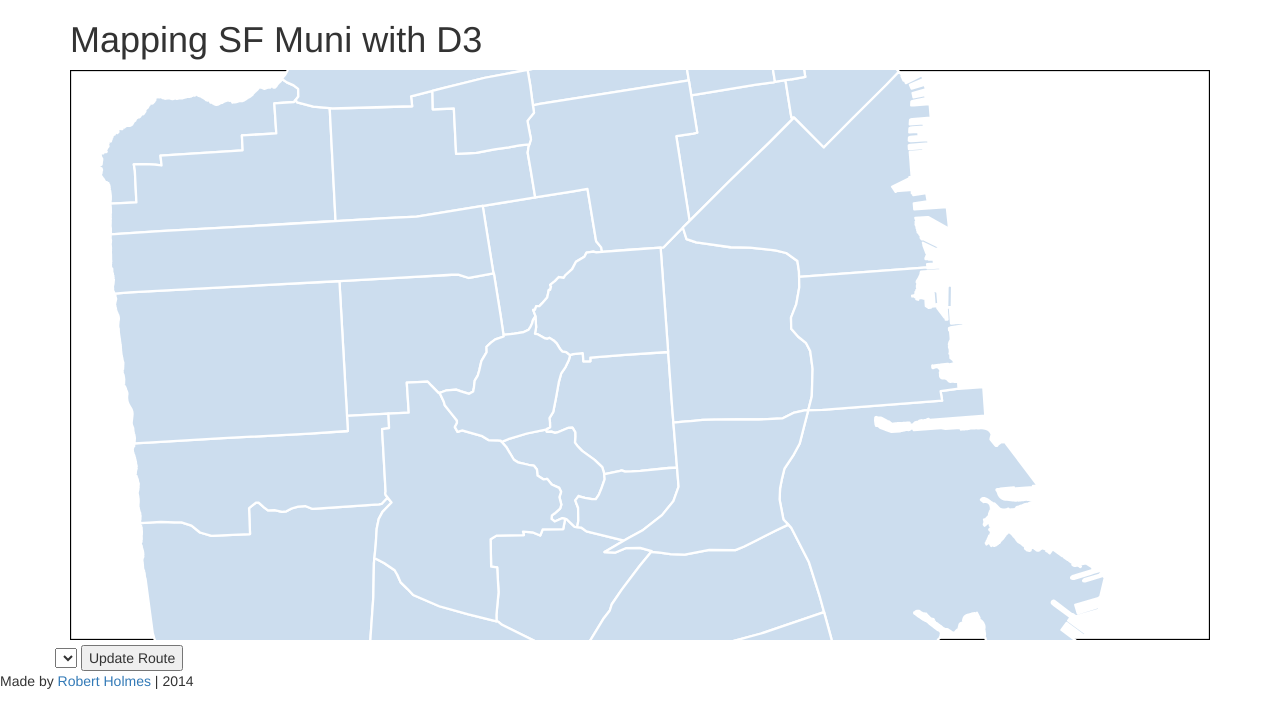
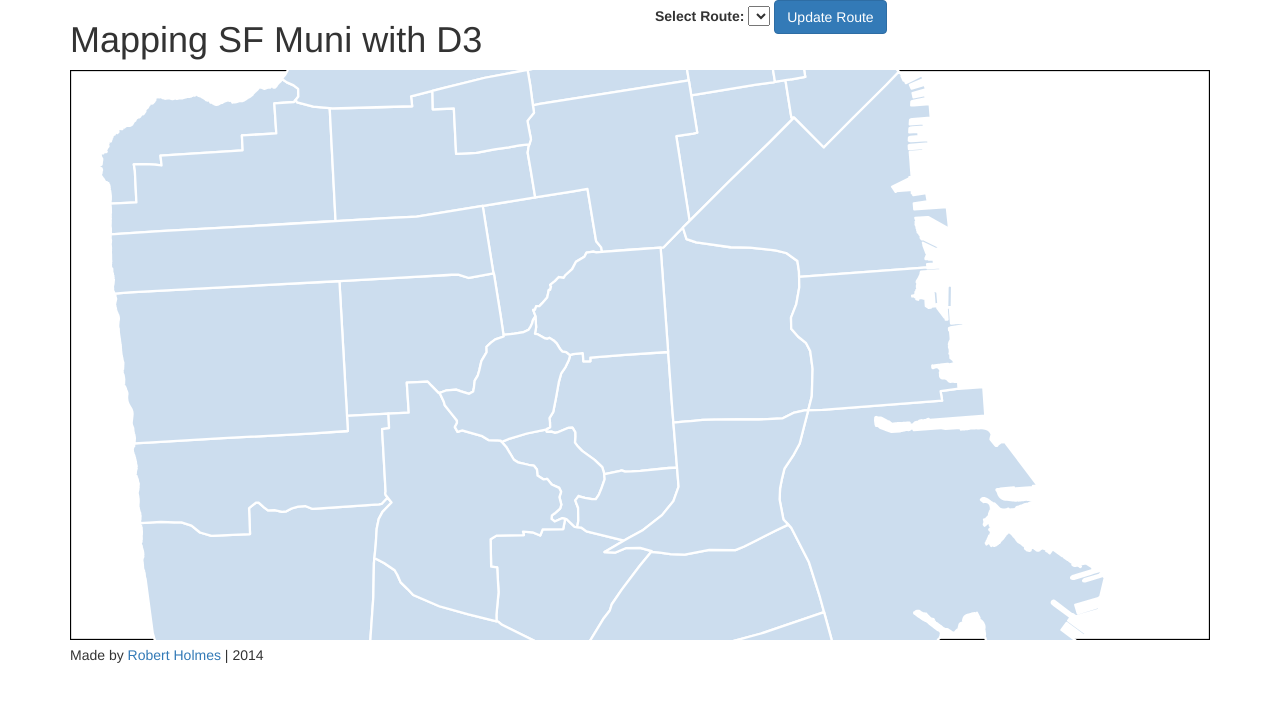
Before and after one commit to rwholmes/sf-transit, a website with bundled scripts: page index.html in a window 1280 px wide. Built offline with nearby package versions, Linux system fonts and the light colour scheme; no server answers.

Commit message:
style map controls

```diff
--- a/index.html
+++ b/index.html
@@ -8,8 +8,16 @@
 <body>
   <div class="container">
     <div class="row">
-      <div class="col-xs-12">
+      <div class="col-xs-6">
         <h1>Mapping SF Muni with D3</h1>
+      </div>
+      <div class="col-xs-6">
+        <div id="ui-controls">
+          <label>Select Route: </label>
+          <select name="select">
+          </select>
+          <button type="button" class="btn btn-primary">Update Route</button>
+        </div>
       </div>
       <div class="col-xs-12">
         <div id="map">
@@ -18,17 +26,12 @@
     </div>
 
     <div class="row">
-      <div id="ui-controls">
-        <select name="select">
-        </select>
-        <button>Update Route</button>
-      </div>
     </div>
+    <footer>
+      Made by <a href="https://www.robertwholmes.com" target="_blank">Robert Holmes</a> | 2014
+    </footer>
   </div><!-- .container : end -->
 
-  <footer>
-    Made by <a href="https://www.robertwholmes.com" target="_blank">Robert Holmes</a> | 2014
-  </footer>
 
   <script src="https://ajax.googleapis.com/ajax/libs/jquery/1.11.1/jquery.min.js"></script>
   <script src="//maxcdn.bootstrapcdn.com/bootstrap/3.2.0/js/bootstrap.min.js"></script>
--- a/js/bundle.js
+++ b/js/bundle.js
@@ -191,7 +191,6 @@ Ui.prototype = {
 		this.loadRoutes(this.displayRoutes);
 	},
 	loadRoutes: function(callback) {
-		console.log('calling loadRoutes');
     $.ajax({
       url: 'http://webservices.nextbus.com/service/publicXMLFeed?command=routeList&a=sf-muni',
       type: 'GET',
@@ -208,7 +207,6 @@ Ui.prototype = {
 
   },
   displayRoutes: function(routes) {
-  	console.log('calling displayRoutes');
     for (var i=0; i<routes.length; i++) {
       var route = routes[i];
       if (route === 'N') {
--- a/js/ui.js
+++ b/js/ui.js
@@ -8,7 +8,6 @@ Ui.prototype = {
 		this.loadRoutes(this.displayRoutes);
 	},
 	loadRoutes: function(callback) {
-		console.log('calling loadRoutes');
     $.ajax({
       url: 'http://webservices.nextbus.com/service/publicXMLFeed?command=routeList&a=sf-muni',
       type: 'GET',
@@ -25,7 +24,6 @@ Ui.prototype = {
 
   },
   displayRoutes: function(routes) {
-  	console.log('calling displayRoutes');
     for (var i=0; i<routes.length; i++) {
       var route = routes[i];
       if (route === 'N') {
```
